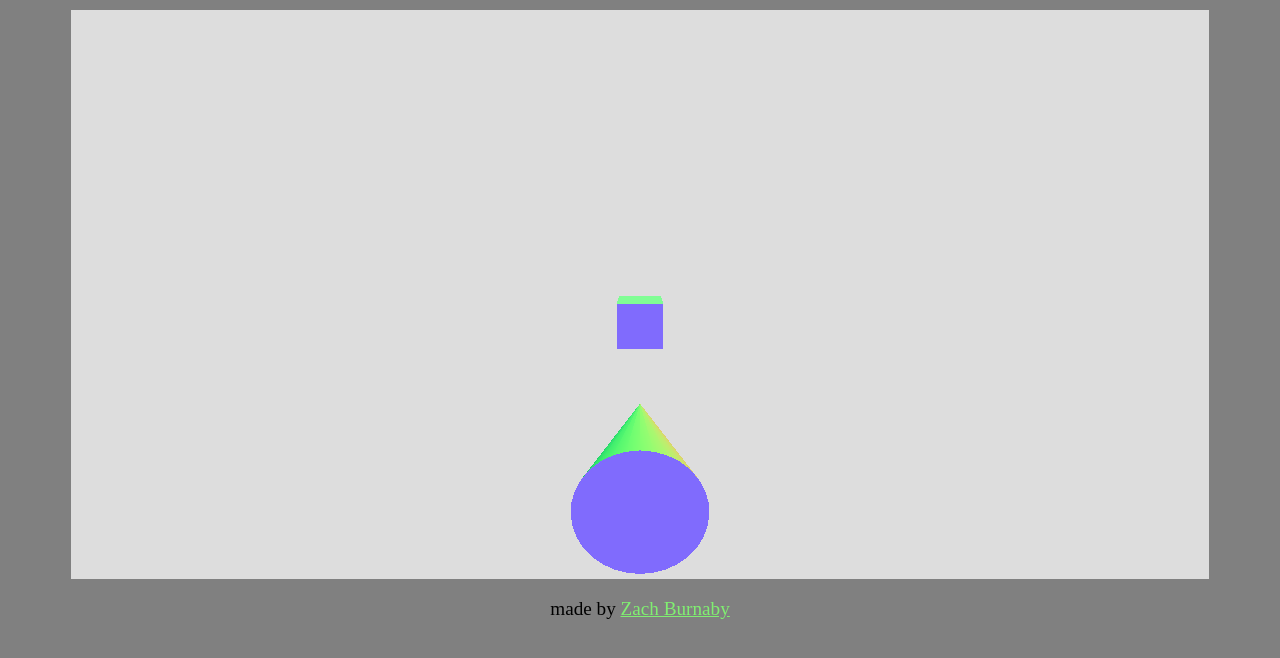
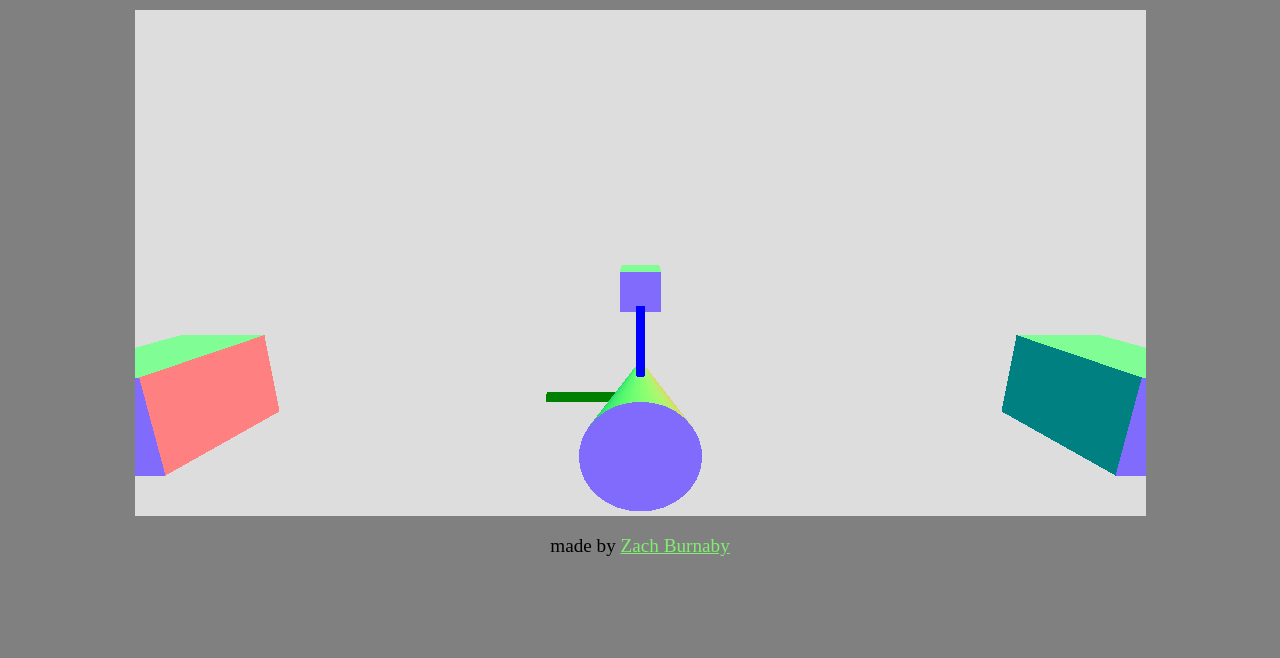
Before and after one commit to TheRedLancer/fighter-pilot, a website built with webpack: page index.html in a window 1280 px wide. Built offline with nearby package versions, Linux system fonts and the light colour scheme.

Commit message:
trying to get rotation to work right

```diff
--- a/index.html
+++ b/index.html
@@ -10,8 +10,8 @@
         canvas {
             display: block;
             margin: 10px auto;
-            width: 90%;
-            height: 90%;
+            width: 80%;
+            height: 80%;
         }
 
         body {
--- a/src/Components/OpenLevel.js
+++ b/src/Components/OpenLevel.js
@@ -16,9 +16,21 @@ export default class OpenLevel extends THREE.Object3D {
         this.player = new Player();
         scene.add(this.player);
 
-        let box = new Block(4, 4, 4);
-        box.position.set(0, 0, 20);
-        scene.add(box);
+        let box1 = new Block(4, 4, 4);
+        box1.position.set(0, 0, 20);
+        scene.add(box1);
+
+        let box2 = new Block(4, 4, 4);
+        box2.position.set(20, 0, 0);
+        scene.add(box2);
+
+        let box3 = new Block(4, 4, 4);
+        box3.position.set(-20, 0, 0);
+        scene.add(box3);
+
+        let box4 = new Block(4, 4, 4);
+        box4.position.set(0, 0, -20);
+        scene.add(box4);
 
         this.player.add(camera);
         camera.position.copy(this.player.cameraPosition);
--- a/src/Components/Player.js
+++ b/src/Components/Player.js
@@ -11,20 +11,62 @@ export default class Player extends THREE.Object3D {
         this.mesh.rotation.x = Math.PI / 2;
         this.add(this.mesh);
 
+        let y = new THREE.Mesh(
+            new THREE.CylinderGeometry(0.2, 0.2, 4),
+            new THREE.MeshBasicMaterial({color: "blue"})
+        );
+        y.position.y = 2;
+        this.add(y);
+
+        let z = new THREE.Mesh(
+            new THREE.CylinderGeometry(0.2, 0.2, 4),
+            new THREE.MeshBasicMaterial({color: "red"})
+        );
+        z.rotateX(Math.PI / 2);
+        z.position.z = 2;
+        this.add(z);
+
+        let x = new THREE.Mesh(
+            new THREE.CylinderGeometry(0.2, 0.2, 4),
+            new THREE.MeshBasicMaterial({color: "green"})
+        );
+        x.position.x = 2;
+        x.rotateZ(Math.PI / 2);
+        this.add(x);
+
+
+
         this.cameraPosition = new THREE.Vector3(0, 8, -13);
         this.cameraTarget = new THREE.Vector3(this.position.x, this.position.y + 5, this.position.z + 5);
 
-        this.speed = 10;
+        this.thrustSpeed = 10;
+        this.turnSpeed = 3;
 
         Engine.machine.addCallback(this.update.bind(this));
     }
 
     update(delta_t) {
         if (Engine.inputListener.isPressed('ArrowUp')) {
-            this.position.z += this.speed * delta_t;
+            let newPos = new THREE.Vector3(0, 0, this.thrustSpeed * delta_t);
+            newPos.applyQuaternion(this.quaternion);
+            this.position.add(newPos);
         }
         if (Engine.inputListener.isPressed('ArrowDown')) {
-            this.position.z -= this.speed * delta_t;
+            let newPos = new THREE.Vector3(0, 0, -1 * this.thrustSpeed * delta_t);
+            newPos.applyQuaternion(this.quaternion);
+            this.position.add(newPos);
+        }
+        if (Engine.inputListener.isPressed('KeyA')) {
+            this.rotation.y += this.turnSpeed * delta_t;
+        }
+        if (Engine.inputListener.isPressed('KeyD')) {
+            this.rotation.y -= this.turnSpeed * delta_t;
+        }
+        if (Engine.inputListener.isPressed('KeyW')) {
+            this.rotation.x += this.turnSpeed * delta_t;
+        }
+        if (Engine.inputListener.isPressed('KeyS')) {
+            this.rotation.x -= this.turnSpeed * delta_t;
         }
     }
 }
--- a/src/Game.js
+++ b/src/Game.js
@@ -22,9 +22,10 @@ class Game {
             });
         });
         this.setup();
-        Engine.eventHandler.subscribe('inputListener', this.launch);
+        //Engine.eventHandler.subscribe('inputListener', this.launch);
         Engine.inputListener.start();
         this.renderer.render(this.scene, this.camera);
+        this.start()
     }
 
     /**
```
